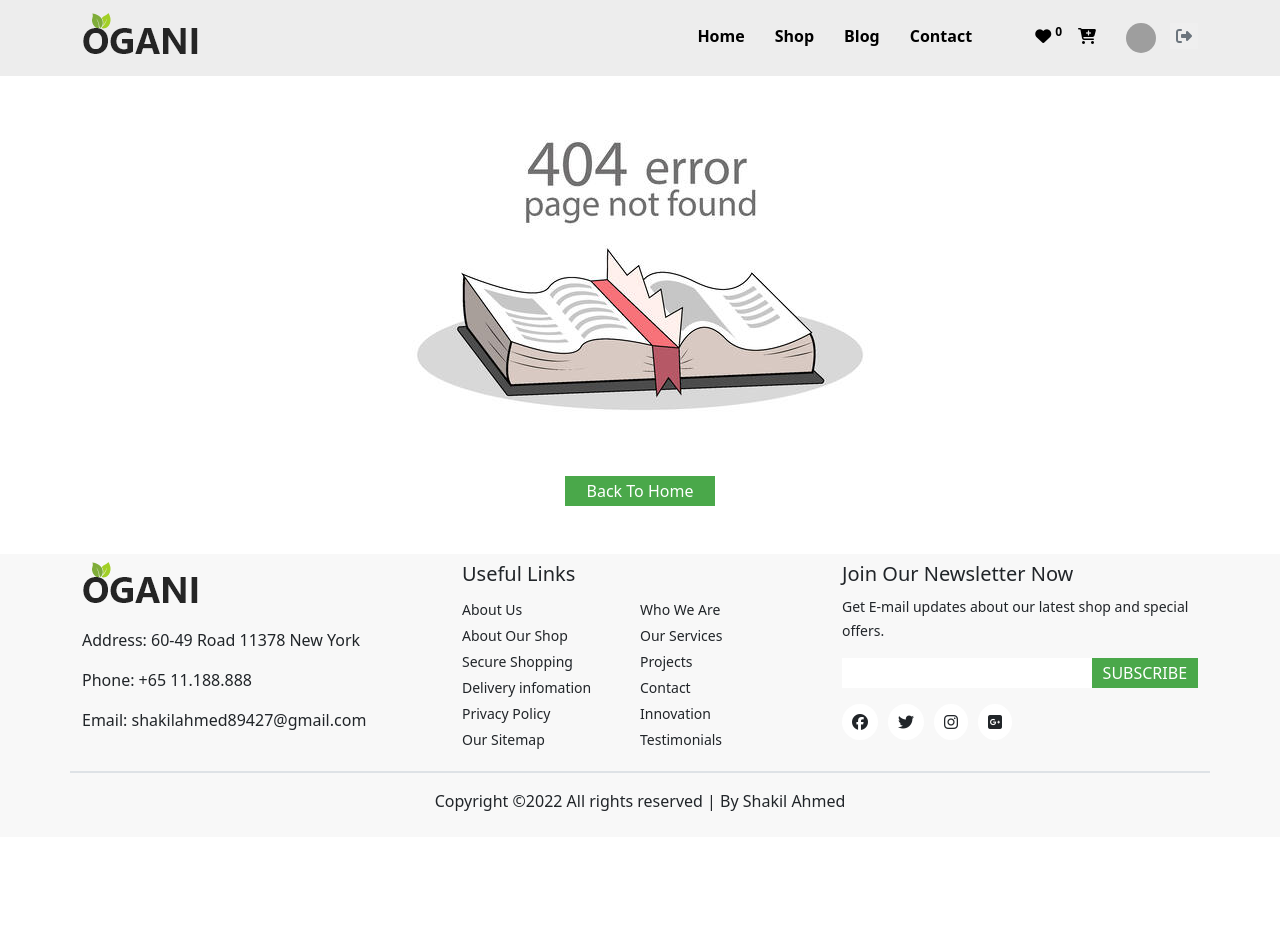
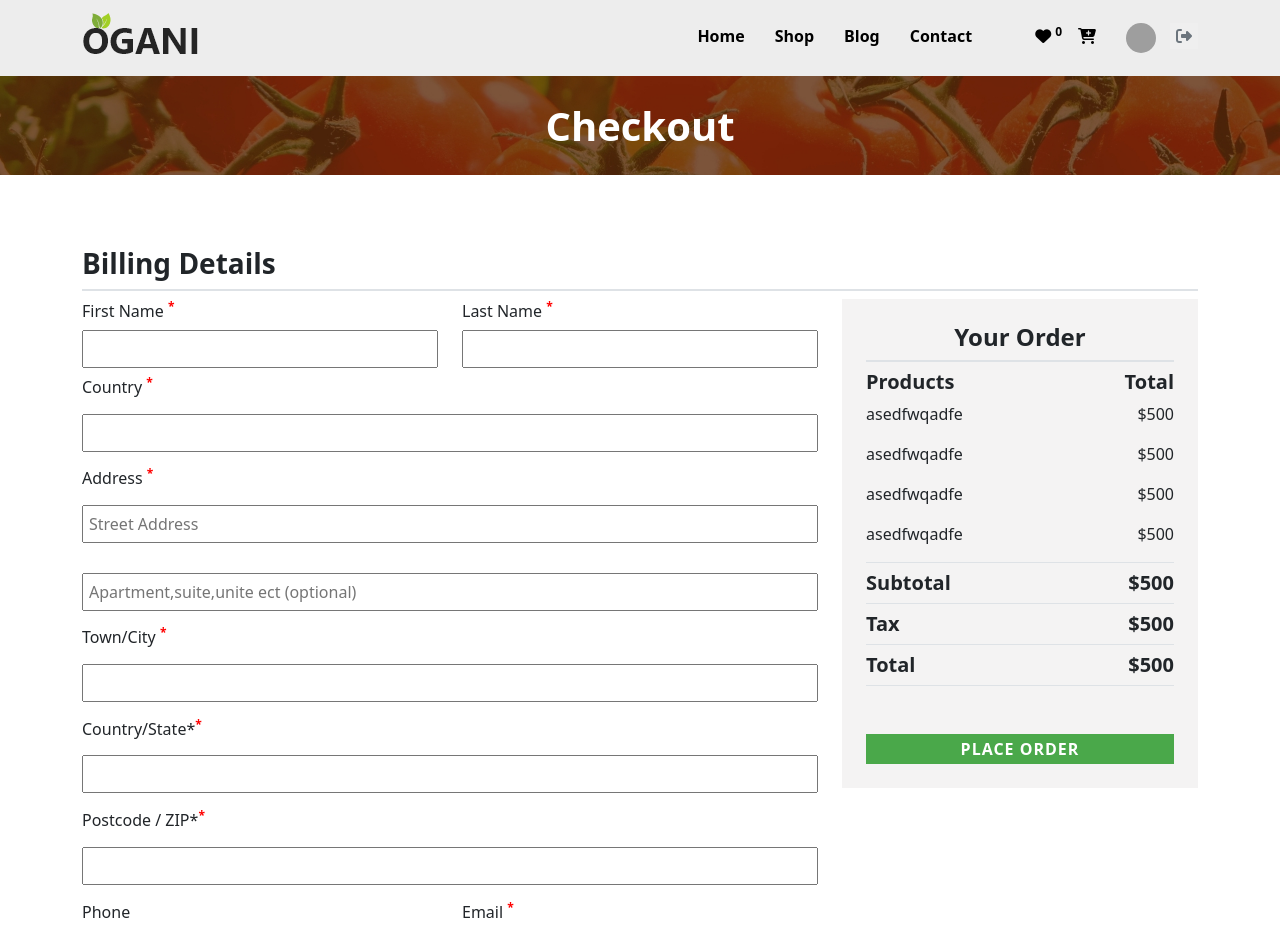
Before and after one commit to shakil89427/Ogani-Client, a React (Create React App) app: page /checkout in a window 1280 px wide. Shown: the top 929 px of the page. Before the commit the page ends 837 px from the top, so only its background shows below. Built offline with nearby package versions, Linux system fonts and the light colour scheme; no server answers; grey boxes are pictures that could not be loaded.

Commit message:
checkout design done

```diff
--- a/src/App.js
+++ b/src/App.js
@@ -13,6 +13,7 @@ import Cart from "./Components/Cart/Cart";
 import Wishlist from "./Components/Wishlist/Wishlist";
 import Profile from "./Components/Profile/Profile";
 import NotFound from "./Components/NotFound/NotFound";
+import Checkout from "./Components/Checkout/Checkout";
 
 function App() {
   return (
@@ -30,6 +31,7 @@ function App() {
               <Route path="cart" element={<Cart />} />
               <Route path="wishlist" element={<Wishlist />} />
               <Route path="profile" element={<Profile />} />
+              <Route path="checkout" element={<Checkout />} />
               <Route path="*" element={<NotFound />} />
             </Routes>
           </div>
--- a/src/Components/Cart/Cart.js
+++ b/src/Components/Cart/Cart.js
@@ -189,9 +189,11 @@ const Cart = () => {
                     {parseFloat(total).toFixed(2)}$
                   </h6>
                 </div>
-                <button className="allbtn w-100 space">
-                  PROCEED TO CHECKOUT
-                </button>
+                <Link to="/checkout">
+                  <button className="allbtn w-100 space">
+                    PROCEED TO CHECKOUT
+                  </button>
+                </Link>
               </div>
             </Col>
           </Row>
--- /dev/null
+++ b/src/Components/Checkout/Checkout.css
@@ -0,0 +1,27 @@
+.checkout-h1 {
+  background-image: url("../../img/breadcrumb.jpg");
+  background-repeat: none;
+  background-size: cover;
+  text-align: center;
+  color: white;
+  padding: 2%;
+}
+.billing-form p {
+  margin: 0;
+}
+.billing-form sup {
+  color: red;
+  font-weight: 900;
+}
+.billing-form input {
+  width: 100%;
+  margin: 2% 0;
+  padding: 5px;
+  outline: none;
+}
+.billing-form input:focus {
+  border: 2px solid rgb(35, 187, 35);
+}
+.orders {
+  background-color: rgba(214, 211, 211, 0.274);
+}
--- /dev/null
+++ b/src/Components/Checkout/Checkout.js
@@ -0,0 +1,192 @@
+import React, { useState } from "react";
+import { Col, Container, Row } from "react-bootstrap";
+import "./Checkout.css";
+
+const Checkout = () => {
+  const [alternative, setAlternative] = useState(false);
+
+  const differentAddress = (e) => {
+    setAlternative(e.target.checked);
+  };
+  return (
+    <div>
+      <h1 className="text-center fw-bold checkout-h1">Checkout</h1>
+      <Container className="py-5">
+        <h3 className="fw-bolder mt-3 border-bottom pb-2 border-2">
+          Billing Details
+        </h3>
+        <Row>
+          <Col sm={12} md={6} lg={8}>
+            <form>
+              <Row className="billing-form">
+                <Col sm={12} md={12} lg={6}>
+                  <p>
+                    First Name <sup>*</sup>{" "}
+                  </p>
+                  <input type="text" />
+                </Col>
+                <Col sm={12} md={12} lg={6}>
+                  <p>
+                    Last Name <sup>*</sup>{" "}
+                  </p>
+                  <input type="text" />
+                </Col>
+                <Col sm={12} md={12} lg={12}>
+                  <p>
+                    Country <sup>*</sup>{" "}
+                  </p>
+                  <input type="text" />
+                </Col>
+                <Col sm={12} md={12} lg={12}>
+                  <p>
+                    Address <sup>*</sup>{" "}
+                  </p>
+                  <input placeholder="Street Address" type="text" />
+                </Col>
+                <Col sm={12} md={12} lg={12}>
+                  <input
+                    placeholder="Apartment,suite,unite ect (optional)"
+                    type="text"
+                  />
+                </Col>
+                <Col sm={12} md={12} lg={12}>
+                  <p>
+                    Town/City <sup>*</sup>{" "}
+                  </p>
+                  <input type="text" />
+                </Col>
+                <Col sm={12} md={12} lg={12}>
+                  <p>
+                    Country/State*
+                    <sup>*</sup>{" "}
+                  </p>
+                  <input type="text" />
+                </Col>
+                <Col sm={12} md={12} lg={12}>
+                  <p>
+                    Postcode / ZIP*
+                    <sup>*</sup>{" "}
+                  </p>
+                  <input type="text" />
+                </Col>
+                <Col sm={12} md={12} lg={6}>
+                  <p>Phone</p>
+                  <input type="number" />
+                </Col>
+                <Col sm={12} md={12} lg={6}>
+                  <p>
+                    Email <sup>*</sup>
+                  </p>
+                  <input type="email" />
+                </Col>
+                <Col sm={12} md={12} lg={12}>
+                  <input
+                    onClick={differentAddress}
+                    className="w-auto me-2"
+                    type="checkbox"
+                    name="checkbox"
+                  />
+                  <label htmlFor="checkbox">Ship to a different address?</label>
+                </Col>
+                {alternative && (
+                  <Col sm={12} md={12} lg={12}>
+                    <p>
+                      Country <sup>*</sup>{" "}
+                    </p>
+                    <input type="text" />
+                  </Col>
+                )}
+                {alternative && (
+                  <Col sm={12} md={12} lg={12}>
+                    <p>
+                      Address <sup>*</sup>{" "}
+                    </p>
+                    <input placeholder="Street Address" type="text" />
+                  </Col>
+                )}
+                {alternative && (
+                  <Col sm={12} md={12} lg={12}>
+                    <input
+                      placeholder="Apartment,suite,unite ect (optional)"
+                      type="text"
+                    />
+                  </Col>
+                )}
+                {alternative && (
+                  <Col sm={12} md={12} lg={12}>
+                    <p>
+                      Town/City <sup>*</sup>{" "}
+                    </p>
+                    <input type="text" />
+                  </Col>
+                )}
+                {alternative && (
+                  <Col sm={12} md={12} lg={12}>
+                    <p>
+                      Country/State*
+                      <sup>*</sup>{" "}
+                    </p>
+                    <input type="text" />
+                  </Col>
+                )}
+                {alternative && (
+                  <Col sm={12} md={12} lg={12}>
+                    <p>
+                      Postcode / ZIP*
+                      <sup>*</sup>{" "}
+                    </p>
+                    <input type="text" />
+                  </Col>
+                )}
+              </Row>
+            </form>
+          </Col>
+          <Col sm={12} md={6} lg={4}>
+            <div className="p-4 orders">
+              <h4 className="text-center pb-2 fw-bolder border-bottom border-2">
+                Your Order
+              </h4>
+              <div className="border-bottom">
+                <div className="d-flex align-items-center justify-content-between">
+                  <h5 className="fw-bold">Products</h5>
+                  <h5 className="fw-bold">Total</h5>
+                </div>
+                <div className="d-flex align-items-center justify-content-between">
+                  <p>asedfwqadfe</p>
+                  <p>$500</p>
+                </div>
+                <div className="d-flex align-items-center justify-content-between">
+                  <p>asedfwqadfe</p>
+                  <p>$500</p>
+                </div>
+                <div className="d-flex align-items-center justify-content-between">
+                  <p>asedfwqadfe</p>
+                  <p>$500</p>
+                </div>
+                <div className="d-flex align-items-center justify-content-between">
+                  <p>asedfwqadfe</p>
+                  <p>$500</p>
+                </div>
+              </div>
+              <div className="mt-2 d-flex align-items-center justify-content-between border-bottom">
+                <h5 className="fw-bold">Subtotal</h5>
+                <h5 className="fw-bold">$500</h5>
+              </div>
+              <div className="mt-2 d-flex align-items-center justify-content-between border-bottom">
+                <h5 className="fw-bold">Tax</h5>
+                <h5 className="fw-bold">$500</h5>
+              </div>
+              <div className="mt-2 d-flex align-items-center justify-content-between border-bottom">
+                <h5 className="fw-bold">Total</h5>
+                <h5 className="fw-bold">$500</h5>
+              </div>
+              <button className="mt-5 w-100 allbtn space">PLACE ORDER</button>
+            </div>
+          </Col>
+        </Row>
+      </Container>
+    </div>
+  );
+};
+
+export default Checkout;
```
